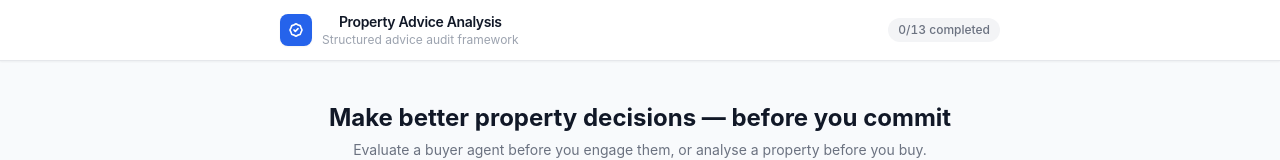
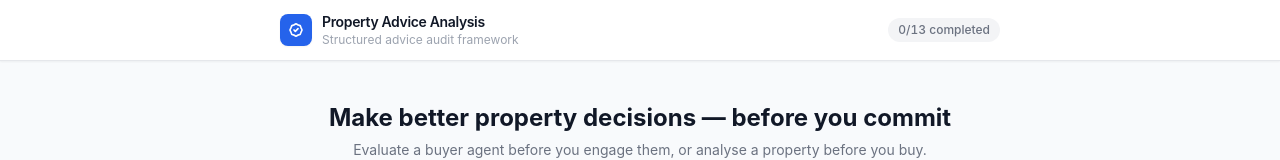
Before and after one commit to rakeshpawali1984-png/property-advice-validator, a Next.js app: page / in a window 1280 px wide. Shown: the top 160 px of the page. Built offline with nearby package versions, Linux system fonts and the light colour scheme.

Commit message:
fix: reset button browser defaults to restore header alignment

```diff
--- a/app/page.tsx
+++ b/app/page.tsx
@@ -126,7 +126,7 @@ export default function Home() {
         <div className="max-w-3xl mx-auto px-4 sm:px-6 py-3 flex items-center justify-between gap-3">
           <button
             onClick={handleReset}
-            className="flex items-center gap-2.5 min-w-0 group"
+            className="flex items-center gap-2.5 min-w-0 group text-left p-0 bg-transparent border-0 cursor-pointer"
             aria-label="Go to home"
           >
             <div className="w-7 h-7 sm:w-8 sm:h-8 rounded-lg bg-blue-600 flex items-center justify-center shadow-sm shrink-0 group-hover:bg-blue-700 transition-colors">
```
